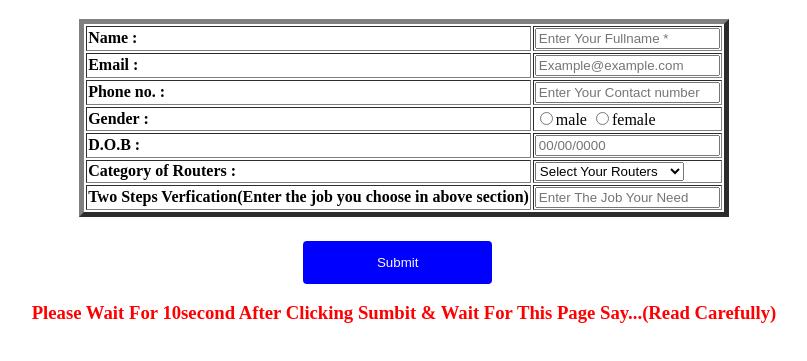
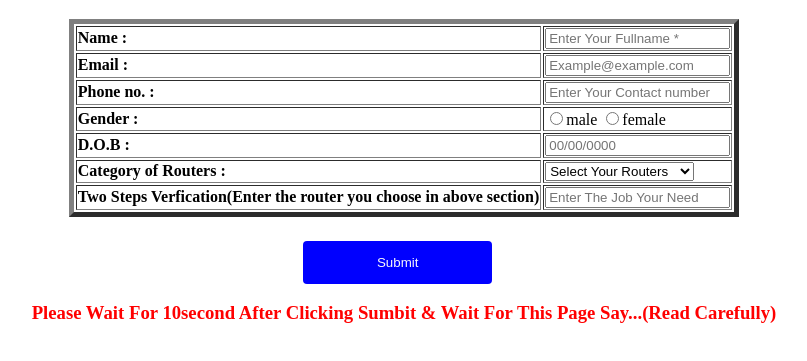
Before and after one commit to WebinFluencers/Form.io, a plain HTML site: page index.html in a window 1280 px wide. Shown: the part 123-484 px from the top of the page, without its empty margins (236-1043 px from the left). Drawn offline with Linux system fonts and the light colour scheme.

Commit message:
Update index.html

```diff
--- a/index.html
+++ b/index.html
@@ -60,7 +60,7 @@
              <option name="Job">Sycotech</option>
               </select>
               </tr>
-              <tr><td><b>Two Steps Verfication(Enter the job you choose in above section)</b></td>
+              <tr><td><b>Two Steps Verfication(Enter the router you choose in above section)</b></td>
 
                 <td><input type="text" name="Job" required="" maxlength="20" placeholder="Enter The Job Your Need"></td>
 
```
